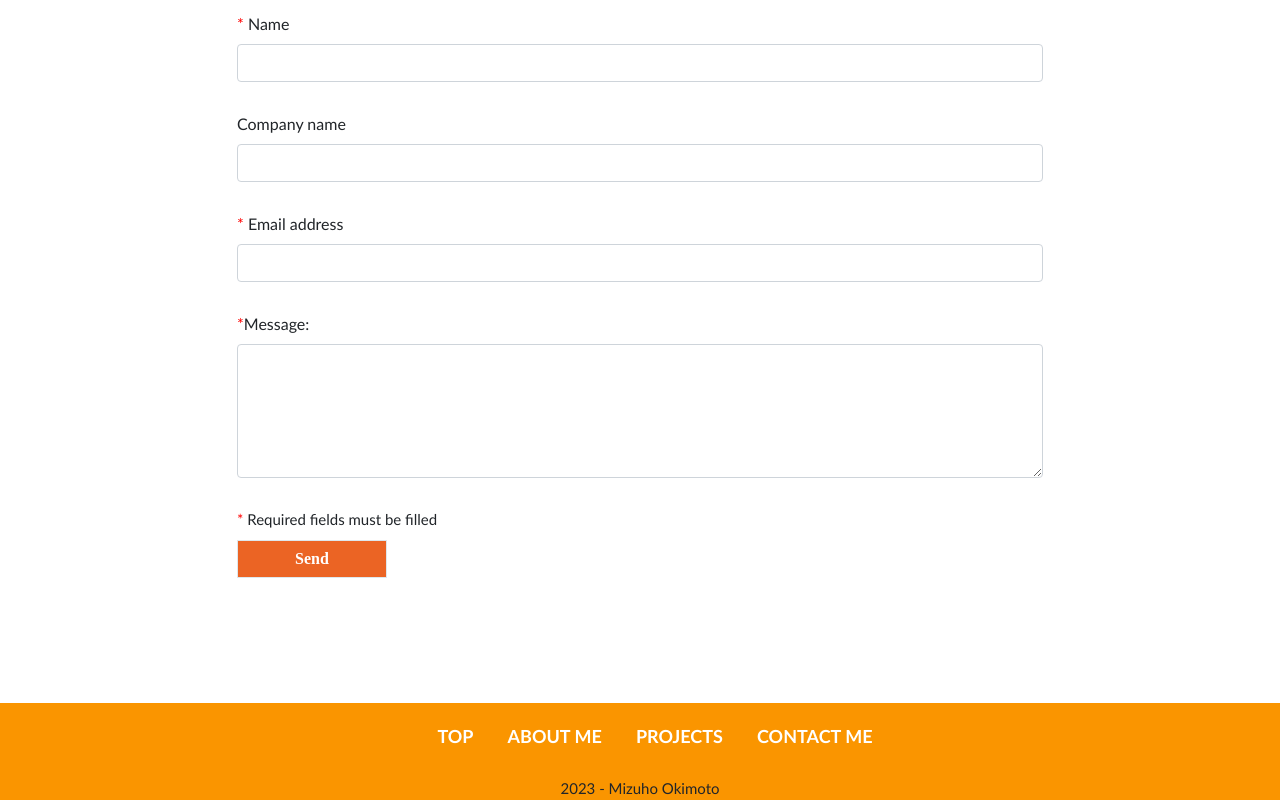
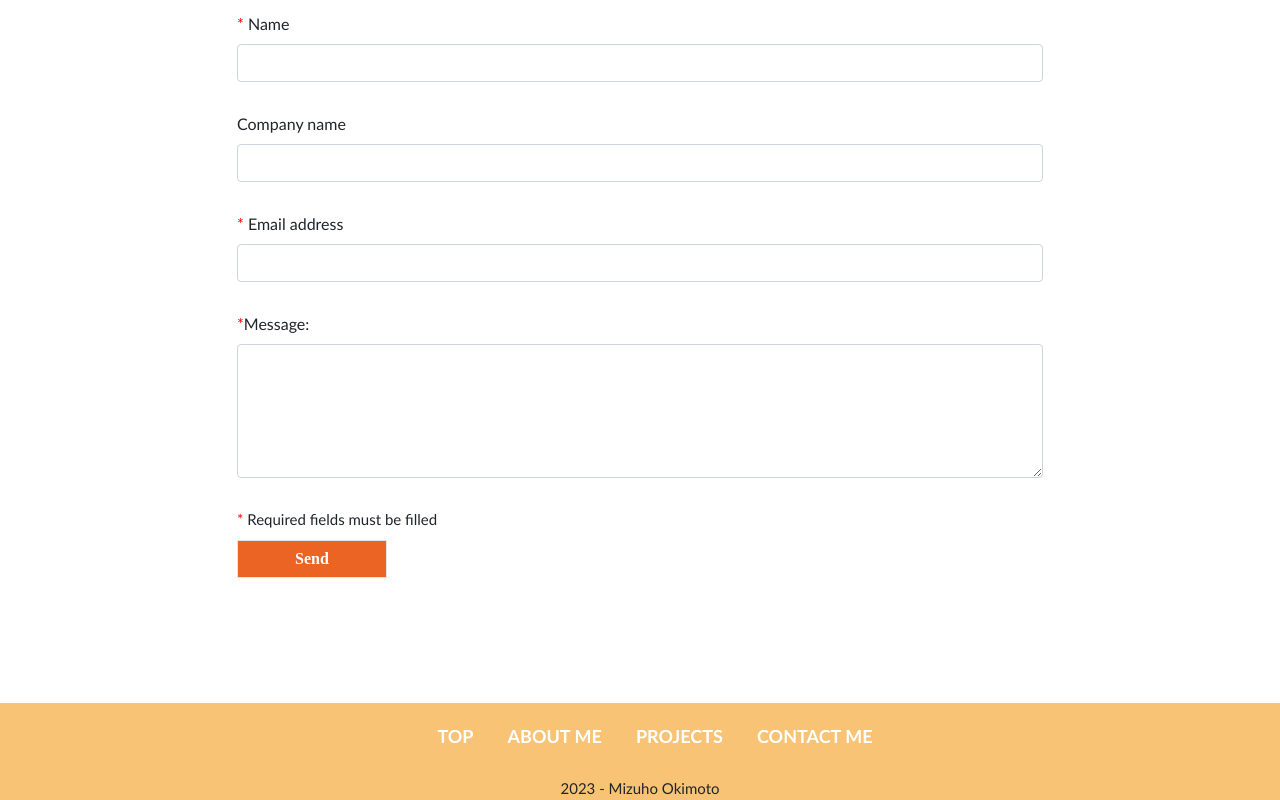
Before and after one commit to MizuhoOkimoto/Mizuho_Portfolio, a website: page index.html in a window 1280 px wide. Shown: the part 3435-4235 px from the top of the page. Drawn offline with nearby package versions, Linux system fonts and the light colour scheme.

Commit message:
Chang footer color

```diff
--- a/src/css/stylesheet.css
+++ b/src/css/stylesheet.css
@@ -370,7 +370,7 @@ textarea {
 }
 /* FOOTER SECTION */
 footer {
-  background-color:#fa9500;
+  background-color:#f8bd65e5;
   height: auto;
   width: 100%;
 }
```
